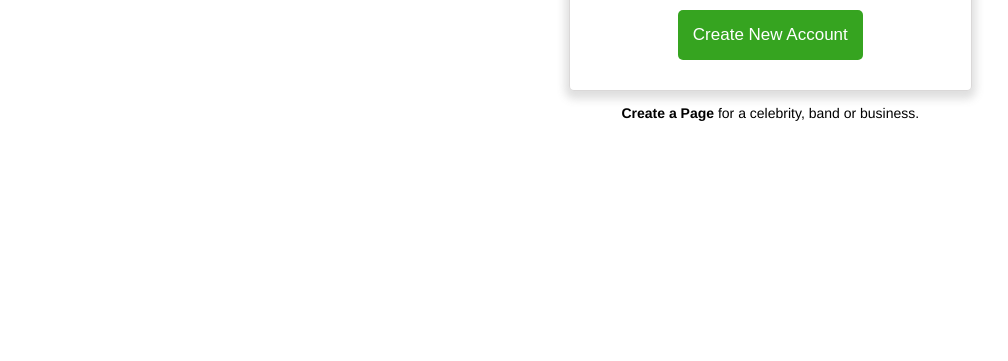
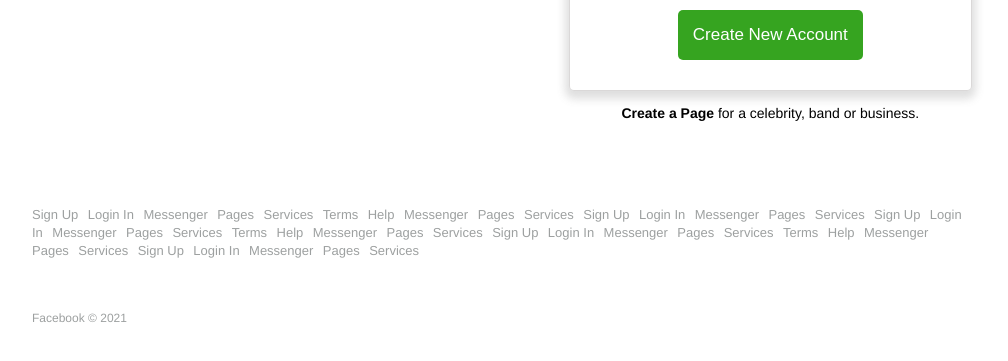
Before and after one commit to anil28/fbhp, a plain HTML site: page index.html in a window 1280 px wide. Shown: the part 345-706 px from the top of the page, without its empty margins (138-1146 px from the left). Drawn offline with Linux system fonts and the light colour scheme.

Commit message:
added footer

```diff
--- a/index.html
+++ b/index.html
@@ -44,6 +44,53 @@
       </div>
     </div>
   </div>
+  <footer class="footer">
+    <div class="container">
+      <a href="">Sign Up</a>
+      <a href="">Login In</a>
+      <a href="">Messenger</a>
+      <a href="">Pages</a>
+      <a href="">Services</a>
+      <a href="">Terms</a>
+      <a href="">Help</a>
+      <a href="">Messenger</a>
+      <a href="">Pages</a>
+      <a href="">Services</a>
+      <a href="">Sign Up</a>
+      <a href="">Login In</a>
+      <a href="">Messenger</a>
+      <a href="">Pages</a>
+      <a href="">Services</a>
+      <a href="">Sign Up</a>
+      <a href="">Login In</a>
+      <a href="">Messenger</a>
+      <a href="">Pages</a>
+      <a href="">Services</a>
+      <a href="">Terms</a>
+      <a href="">Help</a>
+      <a href="">Messenger</a>
+      <a href="">Pages</a>
+      <a href="">Services</a>
+      <a href="">Sign Up</a>
+      <a href="">Login In</a>
+      <a href="">Messenger</a>
+      <a href="">Pages</a>
+      <a href="">Services</a>
+      <a href="">Terms</a>
+      <a href="">Help</a>
+      <a href="">Messenger</a>
+      <a href="">Pages</a>
+      <a href="">Services</a>
+      <a href="">Sign Up</a>
+      <a href="">Login In</a>
+      <a href="">Messenger</a>
+      <a href="">Pages</a>
+      <a href="">Services</a>
+    </div>
+    <div class="container">
+      <p class="copy">Facebook © 2021</p>
+    </div>
 
+  </footer>
 </body>
 </html>
--- a/styles.css
+++ b/styles.css
@@ -121,6 +121,20 @@ input:focus, textarea:focus, select:focus{
   font-weight: bold;
 }
 
+
+/* footer */
+
+footer a{
+  font-size: 13px;
+  color: #9da0a0;
+  margin: 5px 5px 5px 0;
+}
+
+footer .copy{
+  font-size: 12px;
+  color: #9da0a0;
+}
+
 /* media queries */
 
 @media(max-width: 768px){
```
